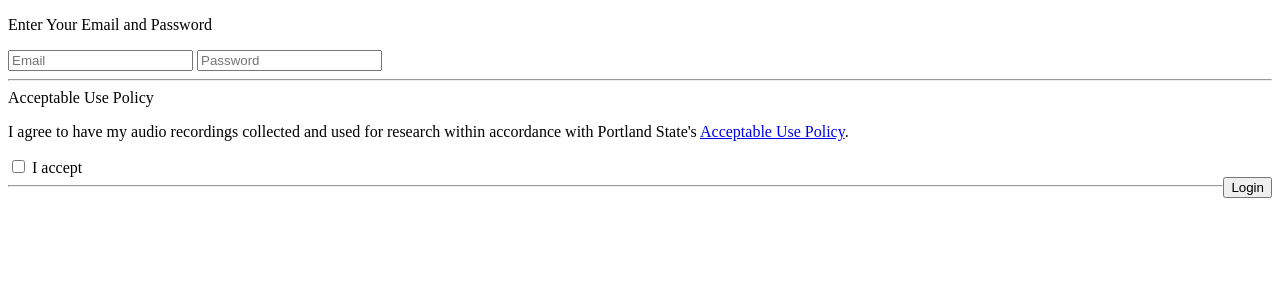
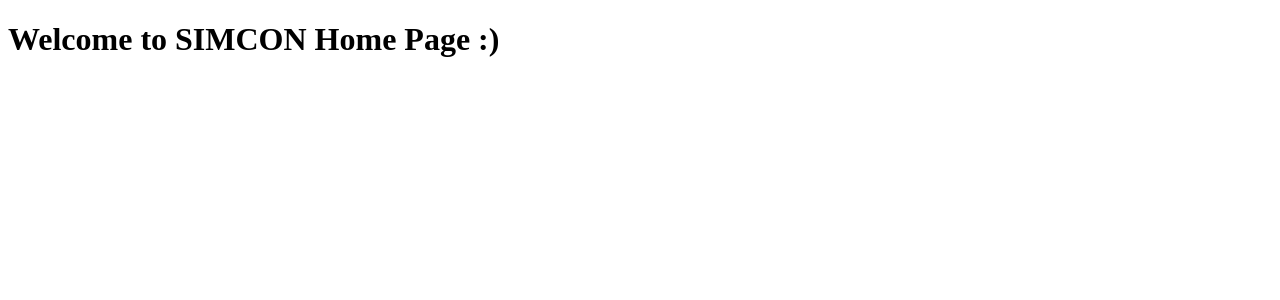
Before and after one commit to ericharper1/Simulated-Conversations, a Django app: page / in a window 1280 px wide. Shown: the top 300 px of the page. Run offline with Django 3.2, Linux system fonts and the light colour scheme.

Commit message:
added the different views/urls for each view wanted: Home,Login, Researcher,Student,Admin

```diff
--- a/simcon_project/simcon_project/urls.py
+++ b/simcon_project/simcon_project/urls.py
@@ -15,9 +15,12 @@ Including another URLconf
 """
 from django.contrib import admin
 from django.urls import path
-from users.views import Login
+from users.views import Home, Login, StudentView, ResearcherView
 
 urlpatterns = [
+    path('', Home, name="Home"),
+    path('login/', Login, name="Login"),
     path('admin/', admin.site.urls),
-    path('', Login, name="Login"),
+    path('student_view', StudentView, name="StudentView"),
+    path('researcher_view', ResearcherView, name="ResearcherView"),
 ]
--- /dev/null
+++ b/simcon_project/templates/Home.html
@@ -0,0 +1,35 @@
+<!DOCTYPE html>
+<html lang="en">
+  <head>
+
+    <meta charset="utf-8">
+    <meta http-equiv="X-UA-Compatible" content="IE=edge">
+    <meta name="viewport" content="width=device-width, initial-scale=1.0">
+    <meta name="description" content="Created for Simulated Conversations Senior Capstone Project">
+
+    <!-- prevent line breaks when using form fields -->
+    <style type="text/css">
+    form {display:inline; margin:0px; padding:0px;}
+    </style>
+
+
+    <title>
+    {% block title %}Simulated Conversations | Home{% endblock %}
+    </title>
+
+    {% block extrahead %} {% endblock %}
+  </head>
+
+  <body>
+    <div class="container">
+      <h1> Welcome to SIMCON Home Page :)</h1>
+        {% block content %}
+        {% endblock %}
+    </div> <!-- /container -->
+
+    <!-- Bootstrap core JavaScript
+    ================================================== -->
+
+    <!-- Placed at the end of the document so the pages load faster -->
+  </body>
+</html>
--- a/simcon_project/templates/Login.html
+++ b/simcon_project/templates/Login.html
@@ -1,6 +1,5 @@
-{% extends "Student_Base.html" %}
 
-{% block title %}Student Login{% endblock %}
+{% block title %} Login{% endblock %}
 {% block extrahead %}
 <script>
       $("#formButton").on("click", "#progress", $("#form1").submit());
--- a/simcon_project/templates/Student_Base.html
+++ b/simcon_project/templates/ResearcherView.html
@@ -6,7 +6,6 @@
     <meta http-equiv="X-UA-Compatible" content="IE=edge">
     <meta name="viewport" content="width=device-width, initial-scale=1.0">
     <meta name="description" content="Created for Simulated Conversations Senior Capstone Project">
-    <meta name="author" content="Daniel Jordan, Ken Williams, Nick Horner, Nathanial Myers,Jason Nelson, Griff Masters, Alexander Steiert">
 
     <!-- prevent line breaks when using form fields -->
     <style type="text/css">
@@ -15,7 +14,7 @@
 
 
     <title>
-    {% block title %}Simulated Conversations | Student{% endblock %}
+    {% block title %}Simulated Conversations | Researcher{% endblock %}
     </title>
 
     {% block extrahead %} {% endblock %}
@@ -23,6 +22,7 @@
 
   <body>
     <div class="container">
+      <h1> THIS IS THE Researcher PAGE</h1>
         {% block content %}
         {% endblock %}
     </div> <!-- /container -->
--- a/simcon_project/users/views.py
+++ b/simcon_project/users/views.py
@@ -1,14 +1,15 @@
 from django.shortcuts import render
 from django.http import HttpResponse
-from .models import CustomUser
-from django.template import loader, Context
 
 # Create your views here.
+def Home(request):
+    return render(request, 'Home.html')
+
 def Login(request):
+    return render(request, 'Login.html')
 
-    t = loader.get_template('Login.html')
-    c = Context({
-    'message': 'I am the Login View.'
-    })
-    request.session.modified = True
-    return render(request, 'Login.html')
+def ResearcherView(request):
+    return render(request, 'ResearcherView.html')
+
+def StudentView(request):
+    return render(request, 'StudentView.html')
```
Also changed, not shown: simcon_project/templates/StudentView.html (added, +35 -0 lines).
